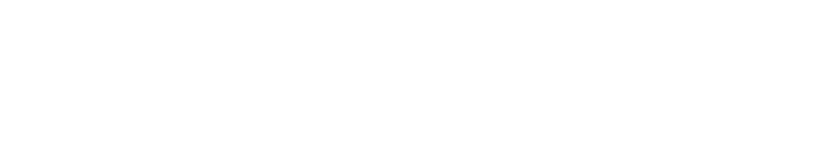
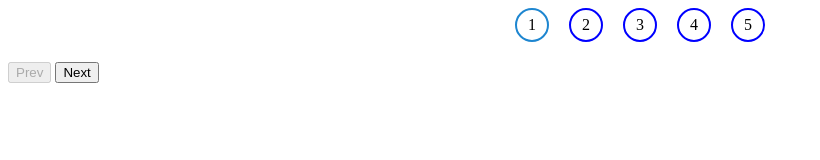
Before and after one commit to acciojob/progress-bar-Rudranil8, a website: page main.html in a window 1280 px wide. Shown: the whole page, without its empty margins (0-820 px from the left). Drawn offline with Linux system fonts and the light colour scheme.

Commit message:
created a submission

```diff
--- a/main.html
+++ b/main.html
@@ -11,6 +11,19 @@
     <script type="text/javascript" src="./script.js">
 </script>
 
+
+	<div class="progress-bar">
+		<div class="circle active">1</div>
+		<div class="line"></div>
+		<div class="circle">2</div>
+		<div class="line"></div>
+		<div class="circle">3</div>
+		<div class="line"></div>
+		<div class="circle">4</div>
+		<div class="line"></div>
+		<div class="circle">5</div>
+	</div>
+	<button class="prev" disabled>Prev</button>
+	<button class="next">Next</button>
 </body>
-
 </html>
--- a/styles.css
+++ b/styles.css
@@ -1 +1,24 @@
 /*  your css code here. If applicable */
+.progress-bar{
+	display:flex;
+	justify-content: center;
+	align-items: center;
+	margin-bottom:20px;
+}
+.circle{
+	border-radius: 50%;
+	width: 30px;
+	height: 30px;
+	border: 2px solid blue;
+	display:flex;
+	align-items: center;
+	justify-content: center;
+	margin: 0 10px;
+	font-size: 16px;
+	color:black;
+	background:white;
+}
+.active{
+	border-color:#1e86d0;
+	color:black;
+}
```
